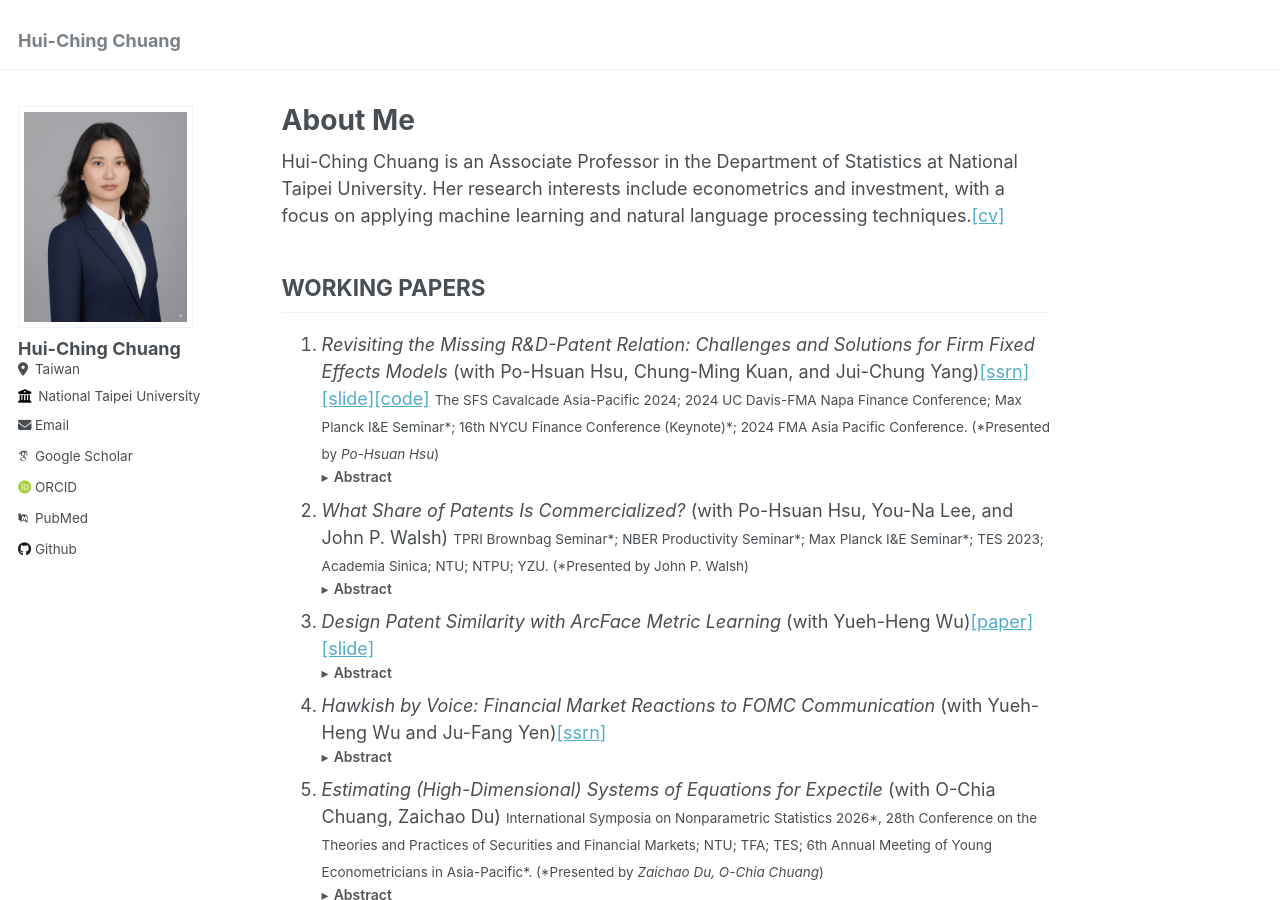
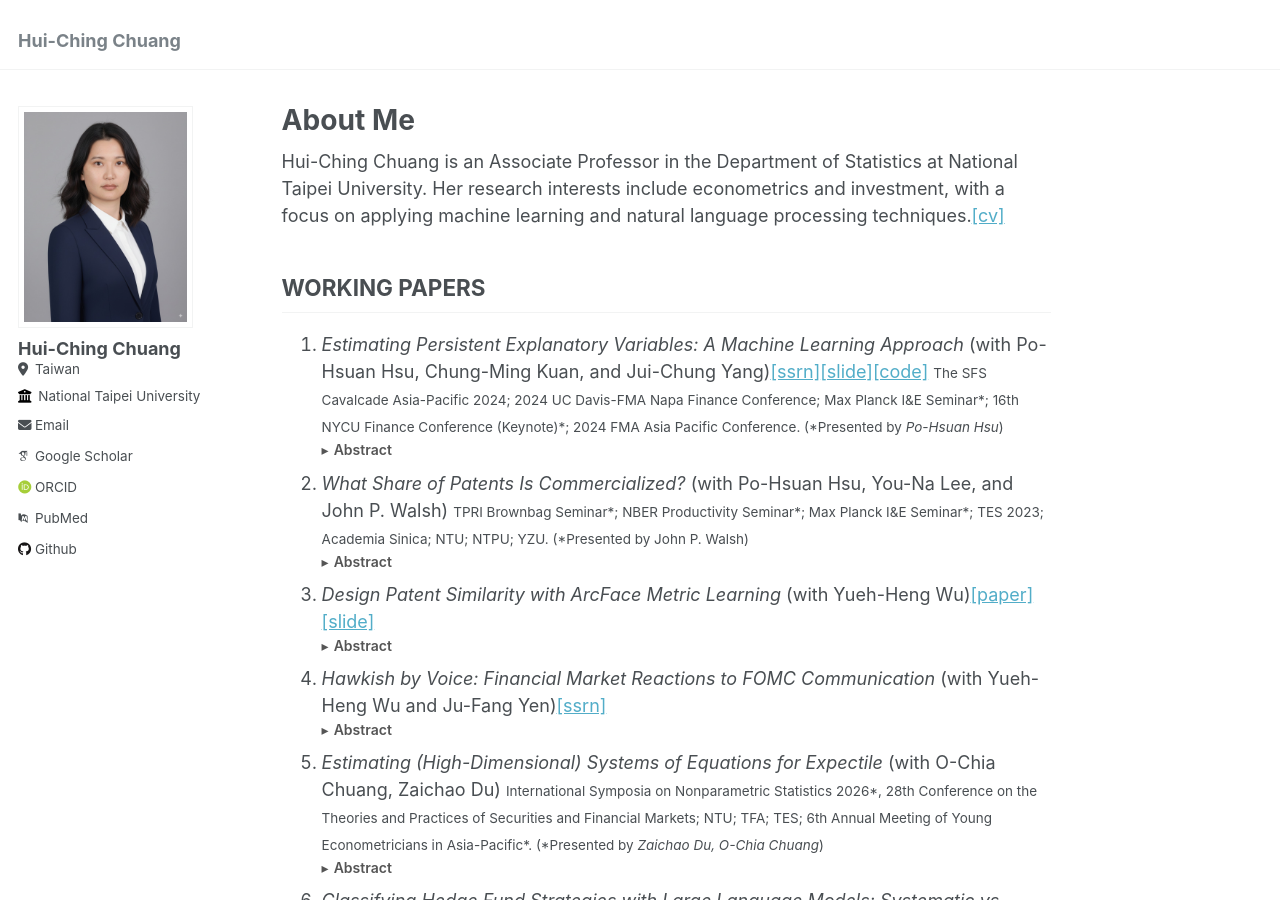
Before and after one commit to hcchuang/hcchuang.github.io, a Jekyll site: the page built from _pages/about.md, in a window 1280 px wide and 900 px high. Built offline with Jekyll 4.4.1, drawn with Linux system fonts in a browser that asks for light colours; some web fonts are replaced; part of the change alters nothing that is shown.

Commit message:
Revise working papers and update abstract content
Updated working papers section with new paper details and revised abstract.

```diff
--- a/_pages/about.md
+++ b/_pages/about.md
@@ -36,25 +36,12 @@ details summary:hover { color: #111; text-decoration: underline; }
 Hui-Ching Chuang is an Associate Professor in the Department of Statistics at National Taipei University. Her research interests include econometrics and investment, with a focus on applying machine learning and natural language processing techniques.[\[cv\]](/files/cv_hcc_20260924.pdf){:target="_blank"}
 
 ## WORKING PAPERS
-1. _Revisiting the Missing R&D-Patent Relation: Challenges and Solutions for Firm Fixed Effects Models_ (with Po-Hsuan Hsu, Chung-Ming Kuan, and Jui-Chung Yang)[\[ssrn\]](https://papers.ssrn.com/sol3/papers.cfm?abstract_id=4636846){:target="_blank"}[\[slide\]](/files/MissingRDPatentFE_Slide.pdf){:target="_blank"}[\[code\]](https://github.com/hcchuang/Revisiting-the-Missing-RD-Patent-Relation_Challenges-and-Solutions-for-Firm-Fixed-Effects-Models){:target="_blank"} <small>The SFS Cavalcade Asia-Pacific 2024; 2024 UC Davis-FMA Napa Finance Conference; Max Planck I&amp;E Seminar\*; 16th NYCU Finance Conference (Keynote)\*; 2024 FMA Asia Pacific Conference. (\*Presented by <em>Po-Hsuan Hsu</em>)</small>
+1. _Estimating Persistent Explanatory Variables: A Machine Learning Approach_ (with Po-Hsuan Hsu, Chung-Ming Kuan, and Jui-Chung Yang)[\[ssrn\]](https://papers.ssrn.com/sol3/papers.cfm?abstract_id=4636846){:target="_blank"}[\[slide\]](/files/MissingRDPatentFE_Slide.pdf){:target="_blank"}[\[code\]](https://github.com/hcchuang/Revisiting-the-Missing-RD-Patent-Relation_Challenges-and-Solutions-for-Firm-Fixed-Effects-Models){:target="_blank"} <small>The SFS Cavalcade Asia-Pacific 2024; 2024 UC Davis-FMA Napa Finance Conference; Max Planck I&amp;E Seminar\*; 16th NYCU Finance Conference (Keynote)\*; 2024 FMA Asia Pacific Conference. (\*Presented by <em>Po-Hsuan Hsu</em>)</small>
    <details>
      <summary>Abstract</summary>
      <div class="abstract-body">
 
-       The common practice of including firm fixed effects in empirical research
-       may eliminate the explanatory power of important economic factors that are
-       persistent. We use the intuitive R&amp;D–patent relation to illustrate
-       this point. Our review of recent studies suggests a surprising pattern:
-       R&amp;D input positively explains patent output in only half of prior
-       regression estimations. This “missing link” can be attributed to the
-       persistence of R&amp;D and patents, which allows between-firm variation
-       to be absorbed by firm dummies. We consider adjusted Hausman–Taylor
-       estimates and advanced machine-learning methods, both of which restore a
-       clear positive R&amp;D–patent relation. Notably, ML models reveal that
-       only 10-20 % of firm dummies are informative; including the rest biases
-       identification. The paper offers two ready-to-use econometric “second
-       opinions” for researchers dealing with explanatory variables that strongly
-       correlate with between-individual unobservables.
+       The common practice of using firm fixed effects models may weaken or even eliminate the explanatory power of important variables that are persistent. Because these variables correlate with time-invariant unobservables, their coefficients in firm fixed effects models rely only on within-firm variation and can thus be estimated imprecisely. In this paper, we propose advanced machine learning methods that select informative firm dummies for inclusion in the regression. These methods produce estimates with lower estimation errors and achieve higher power in an extensive set of simulations accommodating various persistence patterns. To facilitate use of our methods, we provide general guidance for empirical research and detailed decision steps under specific data-generating processes. When we apply these methods to two important economic relations subject to persistence, they point to a positive R&D-patent relation and a concave managerial ownership-firm value relation, consistent with economic theory.
     </div>
    </details>
 
```
